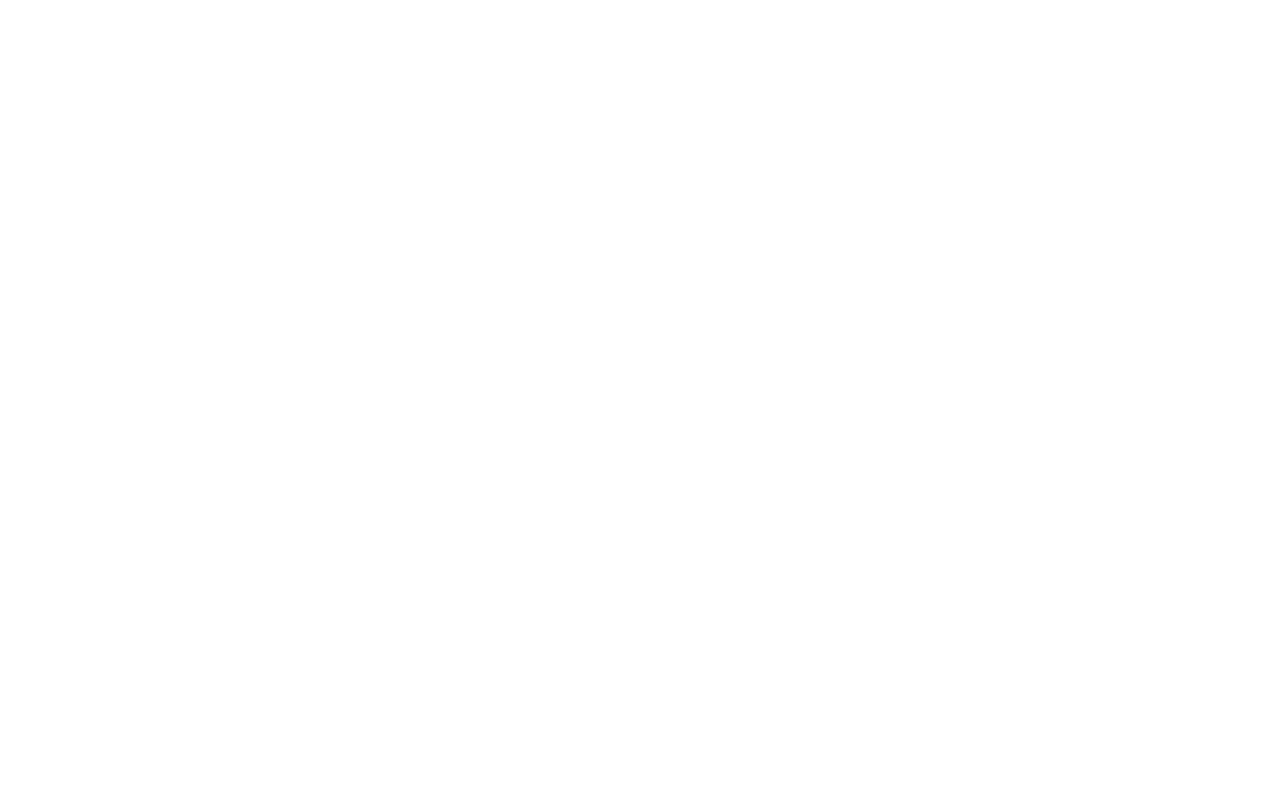
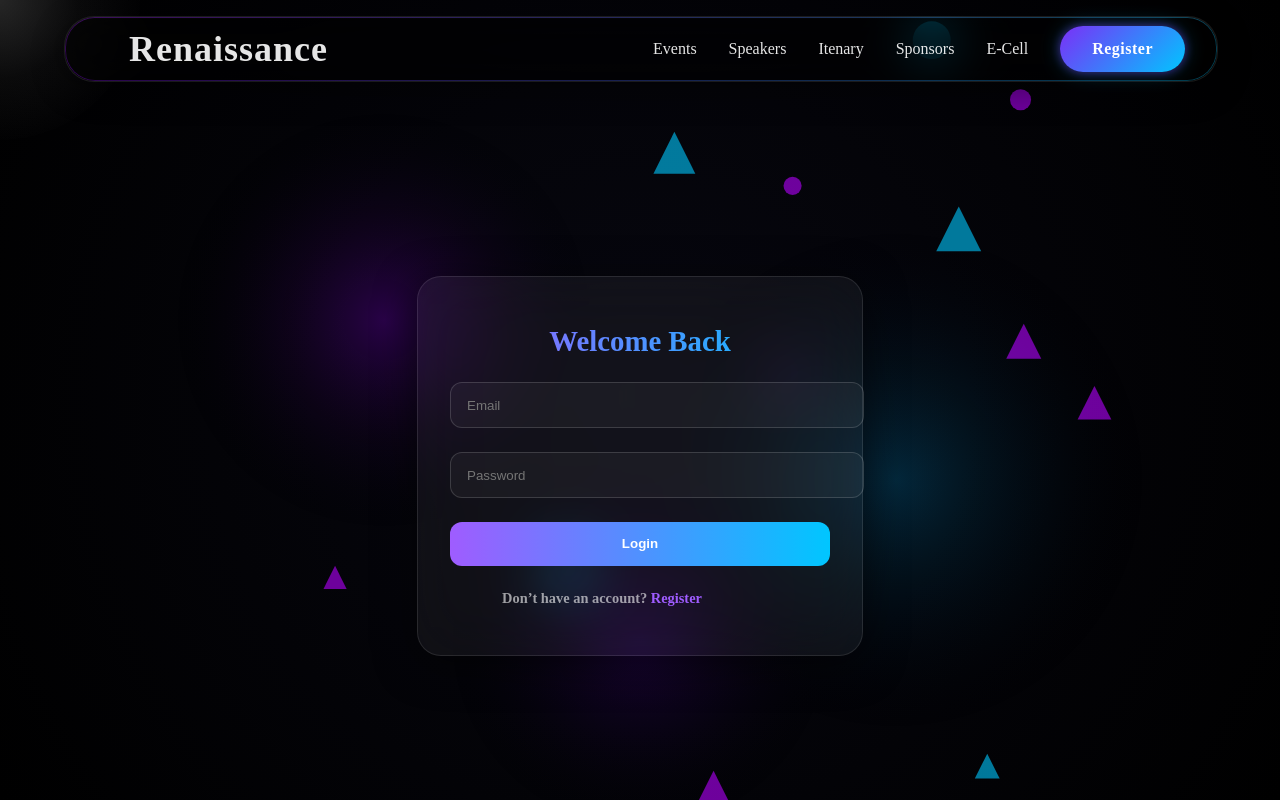
Before and after one commit to aman8cse/Renaissance, a React (Vite) app in the folder frontend/: page /login in a window 1280 px wide. Before the commit this address had no page. Shown: the top 802 px of the page. Built offline with nearby package versions, Linux system fonts and the light colour scheme.

Commit message:
login page setup

```diff
--- a/frontend/package.json
+++ b/frontend/package.json
@@ -10,6 +10,7 @@
     "preview": "vite preview"
   },
   "dependencies": {
+    "axios": "^1.13.5",
     "gsap": "^3.14.2",
     "react": "^19.2.0",
     "react-dom": "^19.2.0",
--- a/frontend/src/App.jsx
+++ b/frontend/src/App.jsx
@@ -5,6 +5,7 @@
 import Events from './Pages/Events.jsx';
 import Speakers from './Pages/Speakers.jsx';
 import Sponsors from './Pages/Sponsor.jsx';
+import Login from "./components/Login.jsx";
 import './App.css';
 
 
@@ -17,6 +18,7 @@
           <Route path="/events" element={<Events/>} />
           <Route path="/speakers" element={<Speakers/>} />
           <Route path="/sponsors" element={<Sponsors/>} />
+          <Route path="/login" element={<Login/>} />
         </Route>
       </Routes>
     </BrowserRouter>
--- a/frontend/src/components/EventCard.jsx
+++ b/frontend/src/components/EventCard.jsx
@@ -1,8 +1,11 @@
 import React from "react";
 import RegisterBtn from "./registerButton";
+import '../styles/registerButton.css';
 import '../styles/eventCard.css';
 
 export default function EventCard({ title, date, location, description, image, badge, onClick }) {
+
+  const btn = (<div className='button'>Register</div>);
 
   return (
     <div className="eventCard">
@@ -13,7 +16,7 @@
         <h3>{title}</h3>
         <p className="eventMeta">{date} • {location}</p>
         <p className="eventDescription">{description}</p>
-        <RegisterBtn name={"Register"}></RegisterBtn>
+        {btn}
       </div>
     </div>
   );
--- /dev/null
+++ b/frontend/src/components/Login.jsx
@@ -0,0 +1,83 @@
+import { useState } from "react";
+import { useNavigate } from "react-router-dom";
+import "../styles/login.css";
+
+export default function Login() {
+  const navigate = useNavigate();
+
+  const [form, setForm] = useState({
+    email: "",
+    password: ""
+  });
+
+  function handleChange(e) {
+    setForm(prev => ({
+      ...prev,
+      [e.target.name]: e.target.value
+    }));
+  }
+
+  async function handleSubmit(e) {
+  e.preventDefault();
+
+  const res = await fetch(
+    "https://renaissance-xck3.onrender.com/",
+    {
+      method: "POST",
+      headers: {
+        "Content-Type": "application/json",
+      },
+      body: JSON.stringify({
+        form
+      })
+    }
+  );
+
+  const data = await res.json();
+
+  if (!res.ok) {
+    alert(data.message);
+    return;
+  }
+
+  alert("Login success");
+}
+
+  return (
+    <div className="loginWrapper">
+      <form className="loginCard" onSubmit={handleSubmit}>
+        <h2 className="loginTitle">Welcome Back</h2>
+
+        <div className="inputGroup">
+          <input
+            type="email"
+            name="email"
+            placeholder="Email"
+            value={form.email}
+            onChange={handleChange}
+            required
+          />
+        </div>
+
+        <div className="inputGroup">
+          <input
+            type="password"
+            name="password"
+            placeholder="Password"
+            value={form.password}
+            onChange={handleChange}
+            required
+          />
+        </div>
+
+        <button type="submit" className="loginBtn">
+          Login
+        </button>
+
+        <p className="loginFooter">
+          Don’t have an account? <span onClick={() => navigate("/register")}>Register</span>
+        </p>
+      </form>
+    </div>
+  );
+}
--- a/frontend/src/components/Navbar.jsx
+++ b/frontend/src/components/Navbar.jsx
@@ -54,7 +54,7 @@
                 {options.map((option, i) => (
                     <div key={i} className='option' onClick={() => handleClick(option)}>{option}</div>
                 ))}
-                <RegisterBtn name={"Register"} />
+                <RegisterBtn onClick name={"Register"} />
                 <br />
             </div>
             <div className="hamburger" onClick={(e) => {e.stopPropagation(); setMenu(prev => !prev)}}>{menu ? "X" : "☰"}</div>
--- /dev/null
+++ b/frontend/src/styles/login.css
@@ -0,0 +1,99 @@
+/* ================= WRAPPER ================= */
+
+.loginWrapper {
+    min-height: 100vh;
+    display: flex;
+    align-items: center;
+    justify-content: center;
+    position: relative;
+    z-index: 2;
+}
+
+/* ================= CARD ================= */
+
+.loginCard {
+    width: 90%;
+    max-width: 380px;
+    padding: 3rem 2rem;
+
+    border-radius: 24px;
+
+    background: rgba(255, 255, 255, 0.05);
+    backdrop-filter: blur(30px);
+    -webkit-backdrop-filter: blur(30px);
+
+    border: 1px solid rgba(255, 255, 255, 0.1);
+
+    box-shadow:
+        0 8px 40px rgba(0, 0, 0, 0.5);
+
+    display: flex;
+    flex-direction: column;
+    gap: 1.5rem;
+}
+
+/* ================= TITLE ================= */
+
+.loginTitle {
+    text-align: center;
+    font-size: 1.8rem;
+    font-weight: 600;
+
+    background: linear-gradient(90deg, #9f5cff, #00c6ff);
+    -webkit-background-clip: text;
+    -webkit-text-fill-color: transparent;
+}
+
+/* ================= INPUT ================= */
+
+.inputGroup input {
+    width: 100%;
+    padding: 0.9rem 1rem;
+
+    border-radius: 12px;
+    border: 1px solid rgba(255, 255, 255, 0.15);
+
+    background: rgba(255, 255, 255, 0.04);
+    color: white;
+
+    outline: none;
+    transition: border 0.3s ease, box-shadow 0.3s ease;
+}
+
+.inputGroup input:focus {
+    border: 1px solid #9f5cff;
+    box-shadow: 0 0 15px rgba(159, 92, 255, 0.3);
+}
+
+/* ================= BUTTON ================= */
+
+.loginBtn {
+    padding: 0.9rem;
+    border-radius: 12px;
+    border: none;
+    cursor: pointer;
+
+    background: linear-gradient(90deg, #9f5cff, #00c6ff);
+    color: white;
+    font-weight: 600;
+
+    transition: transform 0.2s ease, box-shadow 0.2s ease;
+}
+
+.loginBtn:hover {
+    transform: translateY(-2px);
+    box-shadow: 0 5px 20px rgba(159, 92, 255, 0.4);
+}
+
+/* ================= FOOTER ================= */
+
+.loginFooter {
+    text-align: center;
+    font-size: 0.9rem;
+    color: rgba(255, 255, 255, 0.6);
+}
+
+.loginFooter span {
+    cursor: pointer;
+    color: #9f5cff;
+}
```
Also changed, not shown: 1 other file (tests, documents, lock files or other folders).
